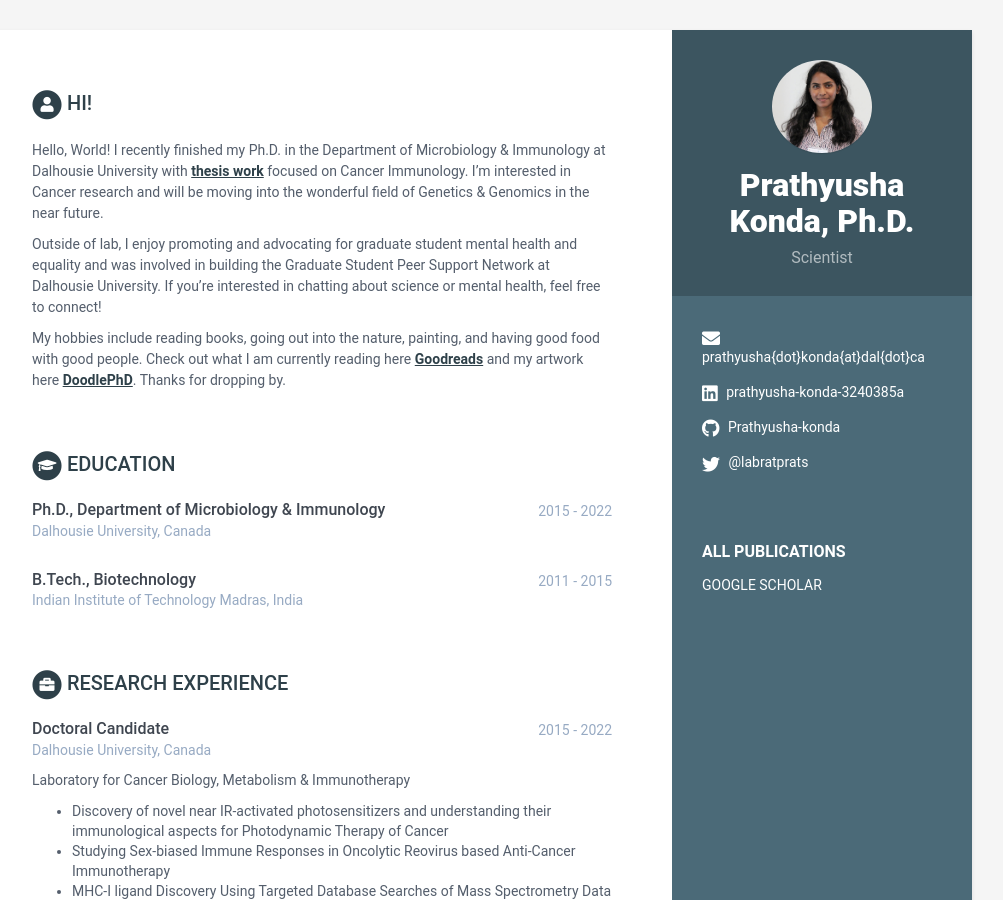
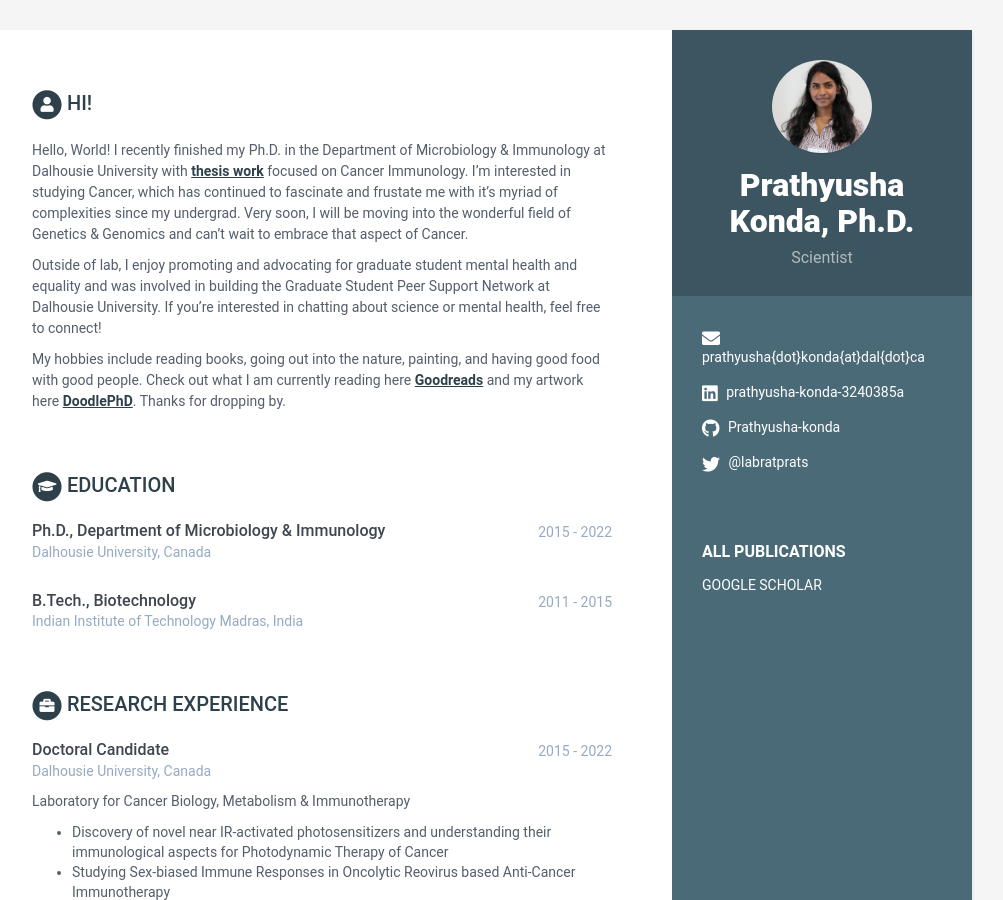
Before and after one commit to Prathyusha-konda/Website, a Jekyll site: the page built from index.html, in a window 1280 px wide and 900 px high. Shown: the whole window, without its empty margins (168-1171 px from the left). Built offline with Jekyll 4.4.1, drawn with Linux system fonts in a browser that asks for light colours.

Commit message:
Update data.yml

```diff
--- a/_data/data.yml
+++ b/_data/data.yml
@@ -22,7 +22,7 @@ sidebar:
 career-profile:
     title: Hi!
     summary: |
-      Hello, World! I recently finished my Ph.D. in the Department of Microbiology & Immunology at Dalhousie University with <a href="https://dalspace.library.dal.ca/handle/10222/81529"><b><u>thesis work</u></b></a> focused on Cancer Immunology. I'm interested in Cancer research and will be moving into the wonderful field of Genetics & Genomics in the near future.
+      Hello, World! I recently finished my Ph.D. in the Department of Microbiology & Immunology at Dalhousie University with <a href="https://dalspace.library.dal.ca/handle/10222/81529"><b><u>thesis work</u></b></a> focused on Cancer Immunology. I'm interested in studying Cancer, which has continued to fascinate and frustate me with it's myriad of complexities since my undergrad. Very soon, I will be moving into the wonderful field of Genetics & Genomics and can't wait to embrace that aspect of Cancer.
 
       Outside of lab, I enjoy promoting and advocating for graduate student mental health and equality and was involved in building the Graduate Student Peer Support Network at Dalhousie University. If you're interested in chatting about science or mental health, feel free to connect!
 
```
